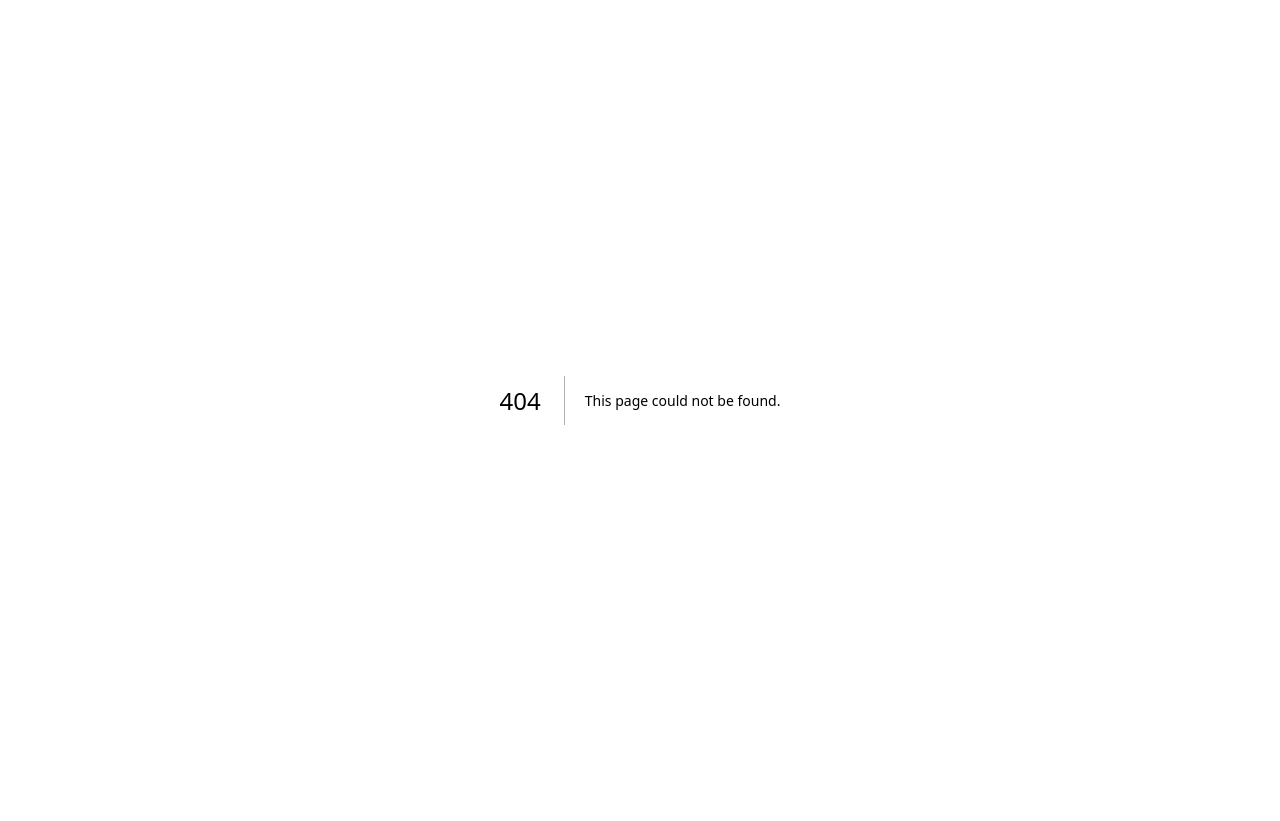
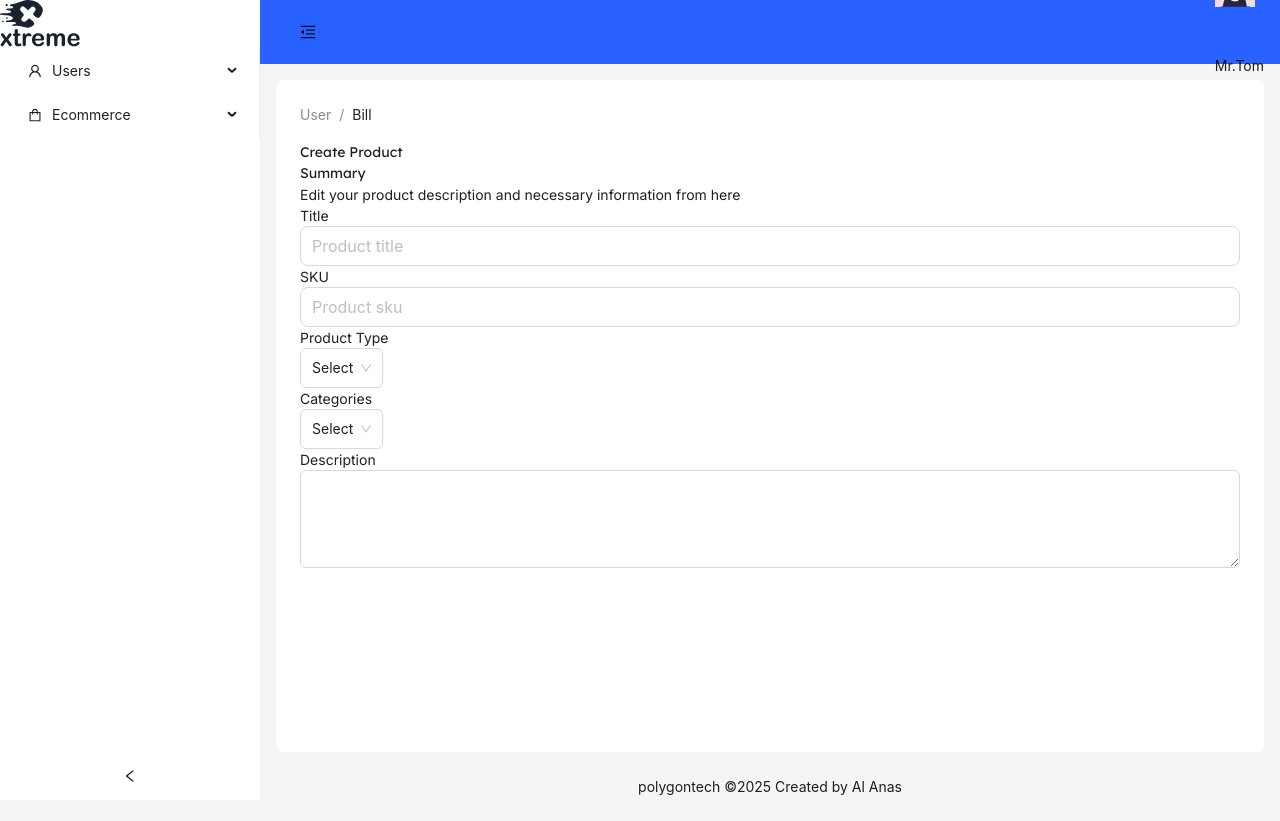
Before and after one commit to anaspolygon/admin, a Next.js app: page /create-product in a window 1280 px wide. Before the commit this address had no page. Before the commit the page ends 800 px from the top, so only its background shows below. Built offline with nearby package versions, Linux system fonts and the light colour scheme; what @ant-design/nextjs-registry would draw is missing.

Commit message:
add product page added

```diff
--- a/package.json
+++ b/package.json
@@ -18,6 +18,7 @@
     "nodemailer": "^6.10.0",
     "react": "^19.0.0",
     "react-dom": "^19.0.0",
+    "react-quill": "^2.0.0",
     "typeorm": "^0.3.20"
   },
   "devDependencies": {
--- /dev/null
+++ b/src/app/(dashboard)/create-product/data.ts
@@ -0,0 +1,17 @@
+export const categoryOptions = [
+    { label: "Electronics", value: "1" },
+    { label: "Clothing", value: "2" },
+    { label: "Furniture", value: "3" },
+    { label: "Health & Beauty", value: "4" },
+    { label: "Sports & Outdoors", value: "5" },
+    { label: "Books", value: "6" },
+    { label: "Toys & Games", value: "7" },
+    { label: "Food & Beverage", value: "8" },
+    { label: "Automotive", value: "9" },
+    { label: "Home Appliances", value: "10" }
+];
+
+export const productTypeOptions = [
+    { label: "Digital Product", value: "1" },
+    { label: "Physical Product", value: "2" }
+];
--- /dev/null
+++ b/src/app/(dashboard)/create-product/page.tsx
@@ -0,0 +1,70 @@
+"use client";
+import { Input, Select } from 'antd';
+import React, { useEffect, useRef, useState } from 'react';
+import { categoryOptions, productTypeOptions } from './data';
+const { TextArea } = Input;
+
+
+const page = () => {
+    const [value, setValue] = useState('');
+
+    const handleChange = (value: string) => {
+        console.log(`selected ${value}`);
+    };
+
+    const editorRef = useRef(null);
+
+    return (
+        <div>
+            <h1 className="font-lexend-deca text-2xl font-bold">
+                Create Product
+            </h1>
+            <div className="flex  gap-7">
+                <div className='w-[500px]'>
+                    <h2 className='text-base font-medium font-lexend-deca text-[#111]'>Summary</h2>
+                    <p className='mt-2 font-inter text-[#484848]'>Edit your product description and necessary information from here</p>
+                </div>
+                <div className='flex-1'>
+                    <div className="flex items-center gap-7 mb-7">
+                        <div className='flex-1'>
+                            <h2 className='font-inter text-sm text-[#484848] mb-1.5 font-medium'>Title</h2>
+                            <Input style={{ height: 40 }} size="large" placeholder="Product title" />
+                        </div>
+                        <div className='flex-1'>
+                            <h2 className='font-inter text-sm text-[#484848] mb-1.5 font-medium'>SKU</h2>
+                            <Input style={{ height: 40 }} size="large" placeholder="Product sku" />
+                        </div>
+                    </div>
+                    <div className="flex items-center gap-7 mb-7">
+                        <div className='flex-1'>
+                            <h2 className='font-inter text-sm text-[#484848] mb-1.5 font-medium'>Product Type</h2>
+                            <Select
+                                defaultValue="Select"
+                                onChange={handleChange}
+                                className="w-full"
+                                style={{ height: 40 }}
+                                options={productTypeOptions}
+                            />
+                        </div>
+                        <div className='flex-1'>
+                            <h2 className='font-inter text-sm text-[#484848] mb-1.5 font-medium'>Categories</h2>
+                            <Select
+                                defaultValue="Select"
+                                onChange={handleChange}
+                                className="w-full"
+                                style={{ height: 40 }}
+                                options={categoryOptions}
+                            />
+                        </div>
+                    </div>
+                    <div>
+                    <h2 className='font-inter text-sm text-[#484848] mb-1.5 font-medium'>Description</h2>
+                    <TextArea rows={4} placeholder="" maxLength={6} />
+                    </div>
+                </div>
+            </div>
+        </div>
+    );
+};
+
+export default page;
```
Also changed, not shown: 2 other files (tests, documents, lock files or other folders).
